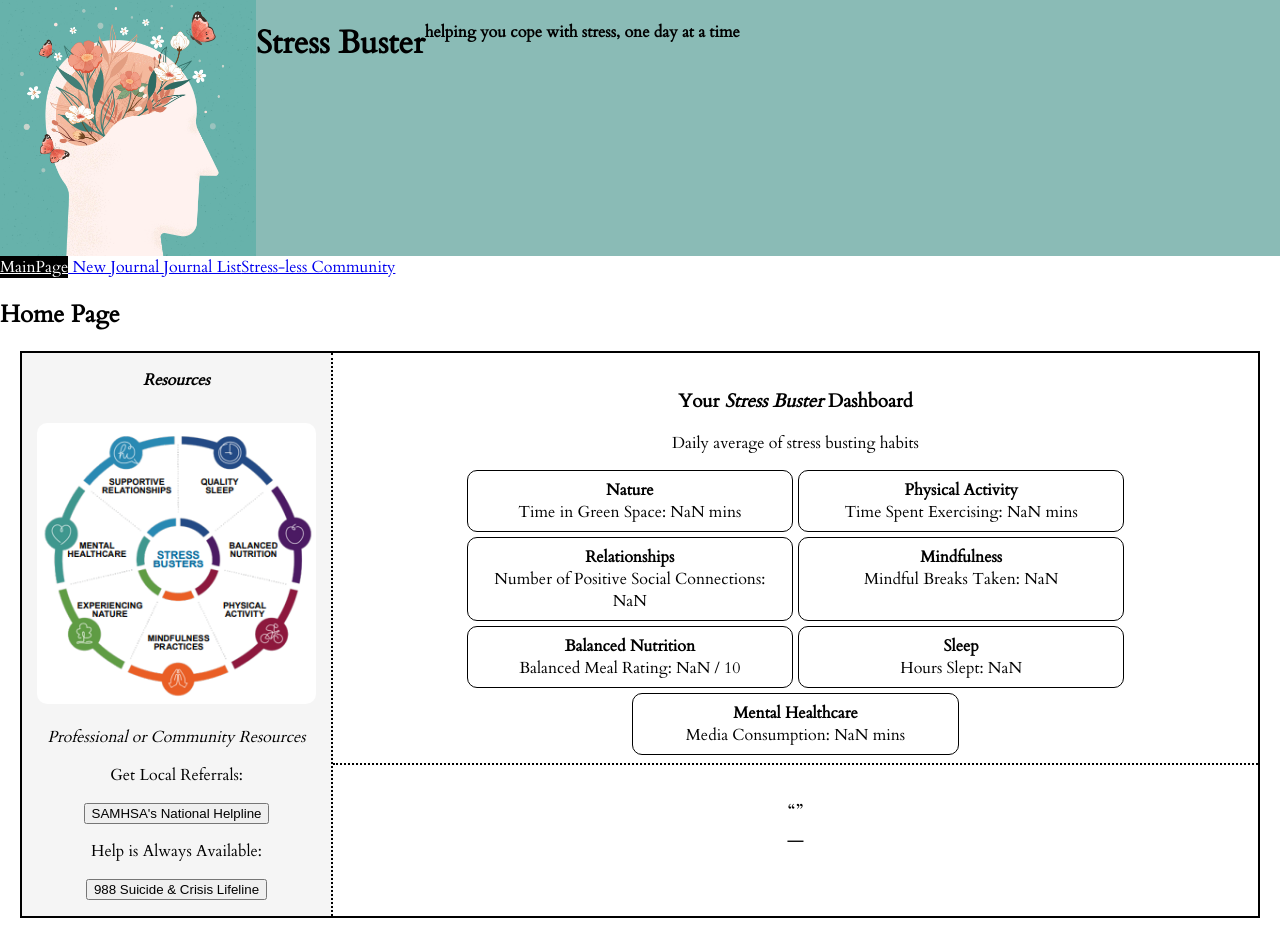
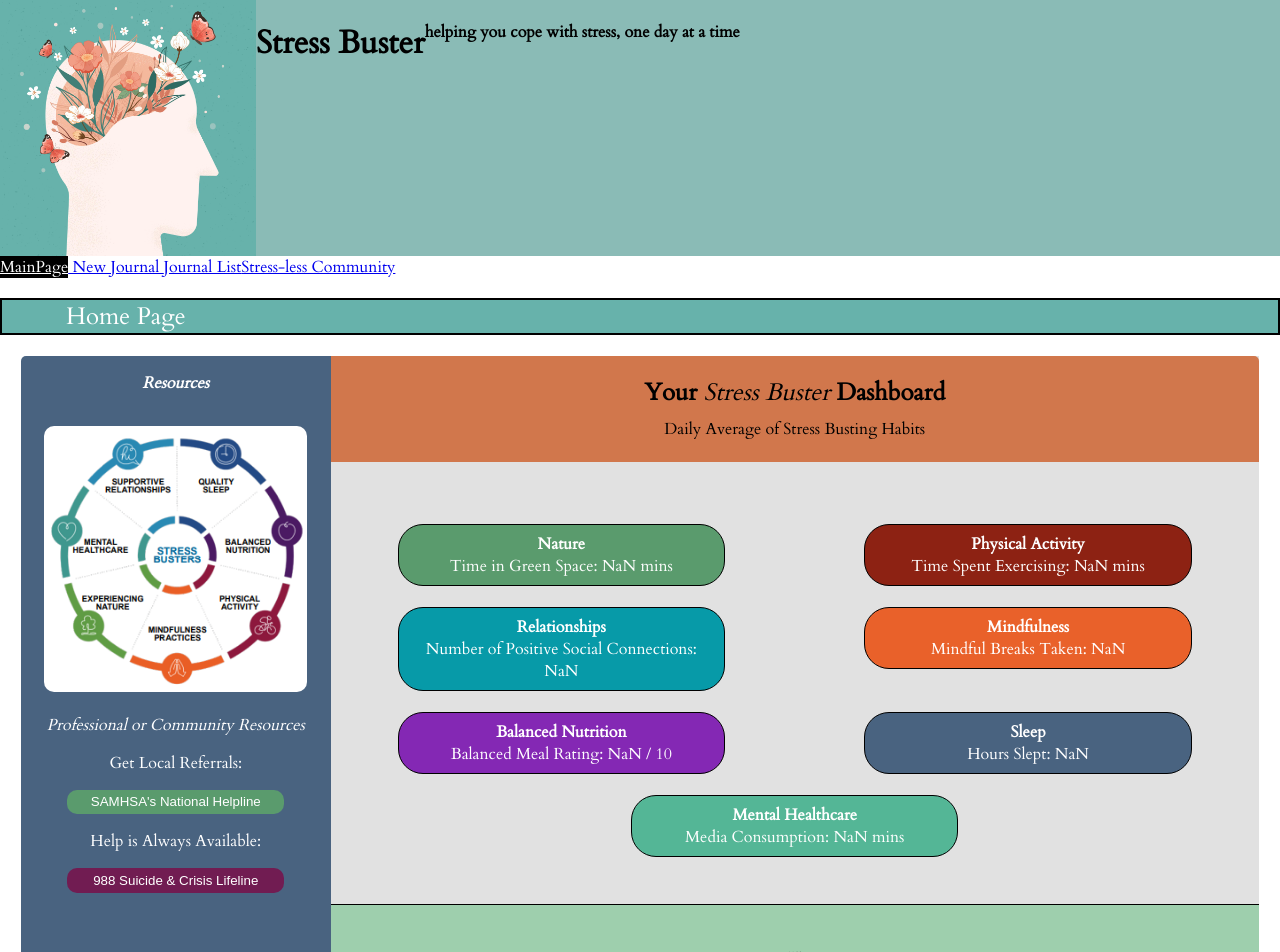
Before and after one commit to timmyyan-git/stress-buster-health-journal, a React (Create React App) app in the folder project/: page / in a window 1280 px wide. Shown: the top 952 px of the page. Built offline with nearby package versions, Linux system fonts and the light colour scheme; no server answers; data requests are answered from the project's data file.

Commit message:
dashboard css

```diff
--- a/project/src/Dashboard.js
+++ b/project/src/Dashboard.js
@@ -70,39 +70,41 @@ function Dashboard ({onJournalList}){
 
     return (
         <div>
-            <h3>Your <em>Stress Buster</em> Dashboard</h3>
-            <p>Daily average of stress busting habits</p>
+            <section id="dashboard-title">
+            <h2><b>Your </b><em>Stress Buster</em> <b>Dashboard</b></h2>
+            <p>Daily Average of Stress Busting Habits</p>
+            </section>
             <section className="health-snap">
-                <section className="health-card">
+                <section id="nature-card" className="health-card">
                     <b>Nature</b>
                     <div>Time in Green Space: {natureData.toFixed(1)} mins</div>
                 </section>
-                <section className="health-card">
+                <section id="exercise-card"  className="health-card">
                     <b>Physical Activity</b>
                     <div>Time Spent Exercising: {exerciseData.toFixed(1)} mins</div>
                     {/* <div>Average Steps: {0}</div>   */}
                 </section>
-                <section className="health-card">
+                <section id="relationship-card"   className="health-card">
                     <b>Relationships</b>
                     {/* <div>Quality Time Spent: {0}</div> */}
                     <div>Number of Positive Social Connections: {socialData.toFixed(1)}</div>
                 </section>
-                <section className="health-card">
+                <section id="mindful-card" className="health-card">
                     <b>Mindfulness</b>
                     {/* <div>Time Spent: {0} mins</div> */}
                     <div>Mindful Breaks Taken: {mindfulData.toFixed(1)}</div>
                 </section>
-                <section className="health-card">
+                <section id="nutrition-card" className="health-card">
                     <b>Balanced Nutrition </b>
                     {/* <div>Water Consumption: {0} L </div> */}
                     <div>Balanced Meal Rating: {nutritionData.toFixed(1)} / 10 </div>
                 </section>
-                <section className="health-card ">
+                <section id="sleep-card" className="health-card ">
                     <b>Sleep</b>
                     <div>Hours Slept: {sleepData.toFixed(1)}</div>
                     {/* <div>Quality of Sleep: {0} / 10</div> */}
                 </section>
-                <section className="health-card">
+                <section id="mental-card" className="health-card">
                     <b>Mental Healthcare</b>
                     <div>Media Consumption: {mentalData.toFixed(1)} mins</div>
                     {/* <div>Journal Completion: {0}</div> */}
--- a/project/src/MainPage.js
+++ b/project/src/MainPage.js
@@ -8,7 +8,7 @@ function MainPage ({onJournalList, onRandomQuote, onPulledData}){
 
     return (
         <>
-        <h2>Home Page</h2>
+        <h2 className="page-title">Home Page</h2>
         <div className="dashboard-container">
              <section className="resources-section">
                 <Resources />
--- a/project/src/Resources.js
+++ b/project/src/Resources.js
@@ -20,11 +20,11 @@ function Resources (){
             <p><em>Professional or Community Resources</em></p>
             <p>Get Local Referrals: </p>
             <a href="tel:+1-800-662-4357">
-                <button className="dashboard-button">SAMHSA's National Helpline</button>
+                <button id="samhsa-button">SAMHSA's National Helpline</button>
             </a>
             <p>Help is Always Available:</p>
             <a href="tel:988">
-            <button className="dashboard-button">988 Suicide & Crisis Lifeline</button>
+            <button id="crisis-button">988 Suicide & Crisis Lifeline</button>
             </a>
 
         </div>
--- a/project/src/index.css
+++ b/project/src/index.css
@@ -12,22 +12,33 @@
   --light-green: #9ecfad;
   --grey: #e1e1e1;
   --orange: #e9612a;
+  --burnt-orange: #d1774c;
+  --logo-green: #67b2ab;
 }
 
 body {
+  margin: 0;
+  font-family: 'Cardo';
+}
 
-  margin: 0;
-  font-family: 'Cardo'
+h2 {
+  font-weight: lighter;
+}
 
+.page-title {
+  background-color: var(--logo-green);
+  color:white;
+  border: 2px solid black;
+  padding-left: 4rem
 }
+
+
 
 /*  header css */
 
 .header {
   background-color: var(--light-seafoam-green);
   display: flex;
-  flex-direction:
-
 }
 
 #logo {
@@ -37,44 +48,71 @@ body {
 
 /* dashboard CSS */
 
+
+
 .dashboard-container {
   display: flex;
   flex-direction: row;
-  border: 2px solid;
+  border-radius: 5px;
+  border:1px solid white;
   margin: 20px;
+
 }
 
 .resources-section {
   text-align: center;
-  border-right: 2px dotted;
+  border-top-left-radius: 5px;
+  border-bottom-left-radius: 5px;
   min-width: 25%;
   max-width: 25%;
   padding-top: 1rem;
-  background-color: rgb(245, 245, 245);
+  color: white;
+  background-color: var(--grey-blue);
   padding-bottom: 1rem;
+}
+
+#resource-image {
+  align-content: center;
+  max-width: 85%;
+  flex-wrap: wrap;
+  margin-top: 2rem;
+  border-radius: 10px;
 }
 
 .dashboard-section {
   text-align: center;
   display: flex;
   flex-direction: column;
+  background-color: var(--grey);
+}
+
+#dashboard-title {
+  background-color: var(--burnt-orange);
+  display: flex;
+  flex-direction: column;
+  justify-content: center;
+  align-items: center;
+  margin-bottom:5%;
+  padding: 1rem;
+  line-height: 1px;
+  border-top-right-radius: 5px;
+
 }
 
 .random-section {
-    padding-top: .5rem;
-    border-top: 2px dotted;
-    padding-bottom: .5rem;
+  margin-top: 5%;
+    padding-top: 1rem;
+    border-top: 1px solid;
+    text-align: center;
+    padding-bottom: 1rem;
+    background-color: var(--light-green);
+    border-bottom-right-radius: 5px;
 }
 
 #quote {
   margin-top: 1.5rem;
   font-size: larger;
   line-height: 1.5;
-}
-
-.dashboard {
-  padding-top: 1rem;
-  padding-bottom:.5rem;
 }
 
 .health-snap {
@@ -86,23 +124,82 @@ body {
 
 .health-card {
   flex-basis: 33.333333%;
-  border: 1px solid;
+  border: 1px solid black;
   padding: .5rem;
-  border-radius: 10px;
+  border-radius: 25px;
+  margin: auto;
+  margin-top: 1rem
 }
 
-#resource-image {
-  align-content: center;
-  max-width: 90%;
-  flex-wrap: wrap;
-  margin-top: 2rem;
-  border-radius: 10px;
+#nature-card {
+  background-color: var(--dark-green);
+  color: white
 }
 
-.dashboard-button:focus {
+#exercise-card {
+  background-color: var(--burnt-red);
+  color: white
+}
+
+#relationship-card {
+  background-color: var(--cyan);
+  color: white
+}
+
+#mindful-card {
+  background-color: var(--orange);
+  color: white
+}
+
+#nutrition-card {
+  background-color: var(--purple);
+  color: white
+}
+
+#sleep-card {
+  background-color: var(--grey-blue);
+  color: white
+}
+
+#mental-card {
+  background-color: var(--seafoam-green);
+  color: white
+}
+
+
+
+
+
+#samhsa-button:hover {
+  background-color: white;
+  color:rgb(0, 0, 0);
+  box-shadow: 0px 0px 2px 2px rgb(255, 255, 255);
+  font-weight: bold;
+}
+
+#samhsa-button {
   border-radius: 10px;
+  min-width: 70%;
   padding: .3rem;
-  background-color: rgb(255, 255, 255);
+  background-color: var(--dark-green);
+  color: white;
+  border: none;
+}
+
+#crisis-button:hover {
+  background-color: white;
+  color:rgb(0, 0, 0);
+  box-shadow: 0px 0px 2px 2px rgb(255, 255, 255);
+  font-weight: bold;
+}
+
+#crisis-button {
+  border-radius: 10px;
+  min-width: 70%;
+  padding: .3rem;
+  background-color: var(--wine-purple);
+  color: white;
+  border: none;
 }
 
 
```
